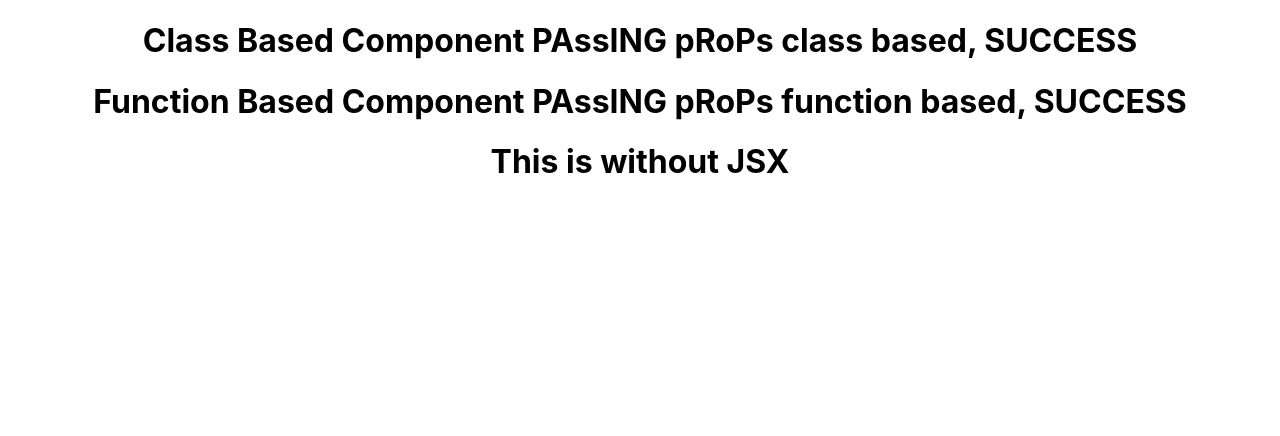
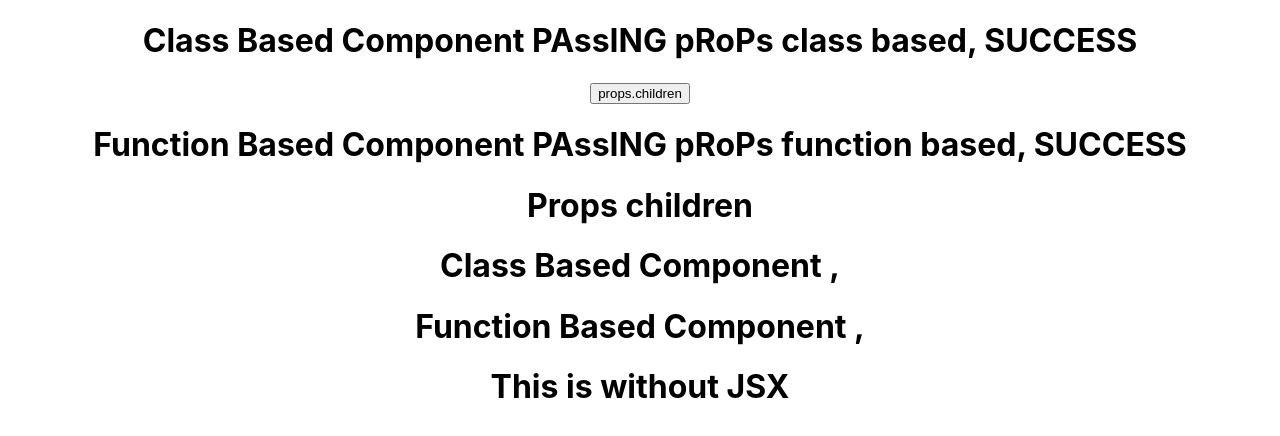
Before and after one commit to srinivasakalyan97/ReactPro, a React (Create React App) app in the folder learnreact/: page / in a window 1280 px wide. Shown: the top 436 px of the page. Built offline with nearby package versions, Linux system fonts and the light colour scheme.

Commit message:
Added children for Props

```diff
--- a/learnreact/src/App.js
+++ b/learnreact/src/App.js
@@ -8,8 +8,14 @@ class App extends Component {
   render(){
   return (
     <div className="App">
-      <Greetings name="PAssING pRoPs class based" value="SUCCESS"/>
-      <Greet name="PAssING pRoPs function based" value="SUCCESS" />
+      <Greetings name="PAssING pRoPs class based" value="SUCCESS">
+        <button>props.children</button>
+      </Greetings>
+      <Greet name="PAssING pRoPs function based" value="SUCCESS">
+        <h1>Props children</h1>
+      </Greet>
+      <Greetings />
+      <Greet />
       <Withoutjsx />
 
     </div>
--- a/learnreact/src/classBased.js
+++ b/learnreact/src/classBased.js
@@ -2,8 +2,12 @@ import React, { Component } from 'react';
 
 class Greetings extends Component {
     render(){
-    return <h1>Class Based Component {this.props.name}, {this.props.value}</h1>
-    }
+    return (
+    <div>
+    <h1>Class Based Component {this.props.name}, {this.props.value}</h1>
+    {this.props.children}
+    </div>
+    )}
 }
 
 export default Greetings
--- a/learnreact/src/functionBased.js
+++ b/learnreact/src/functionBased.js
@@ -4,6 +4,7 @@ const Greet= (props)=>{
     return (
     <div>
         <h1>Function Based Component {props.name}, {props.value}</h1>
+        {props.children}
     </div>
     )
     }
```
